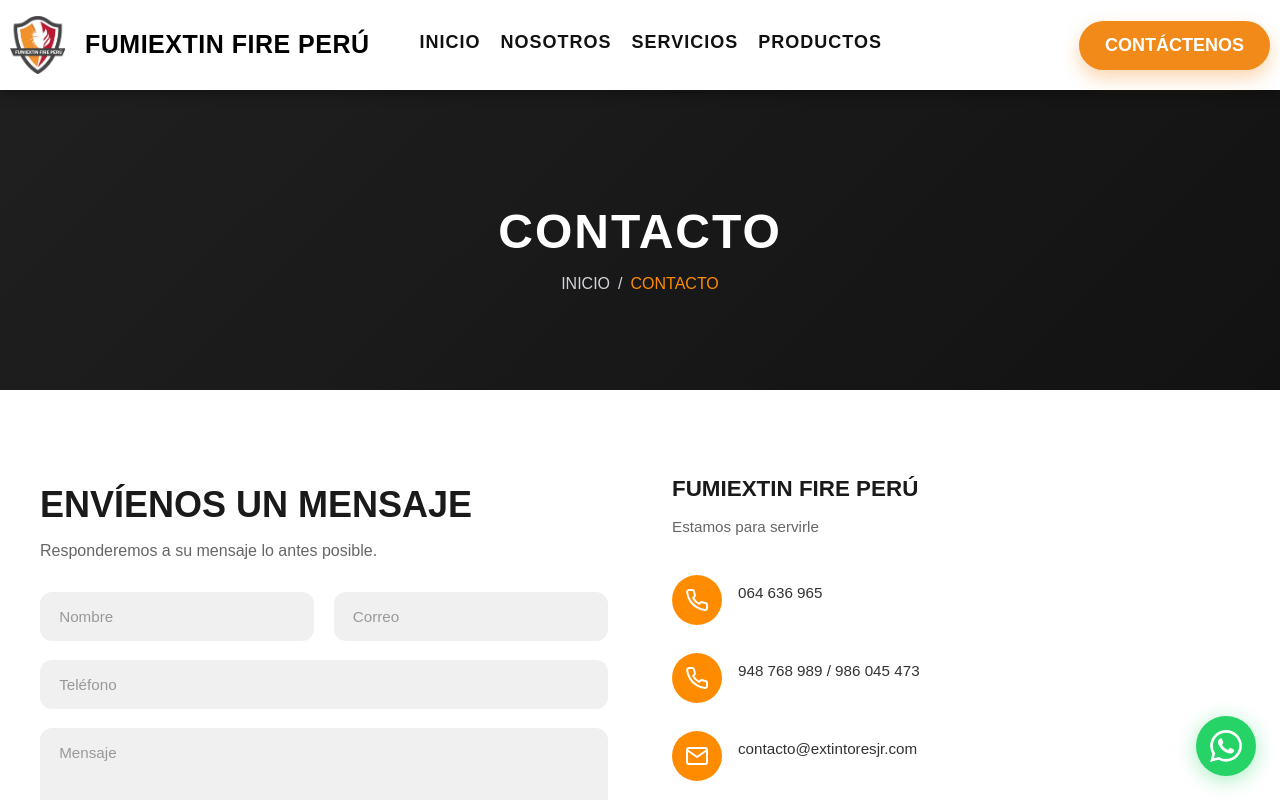
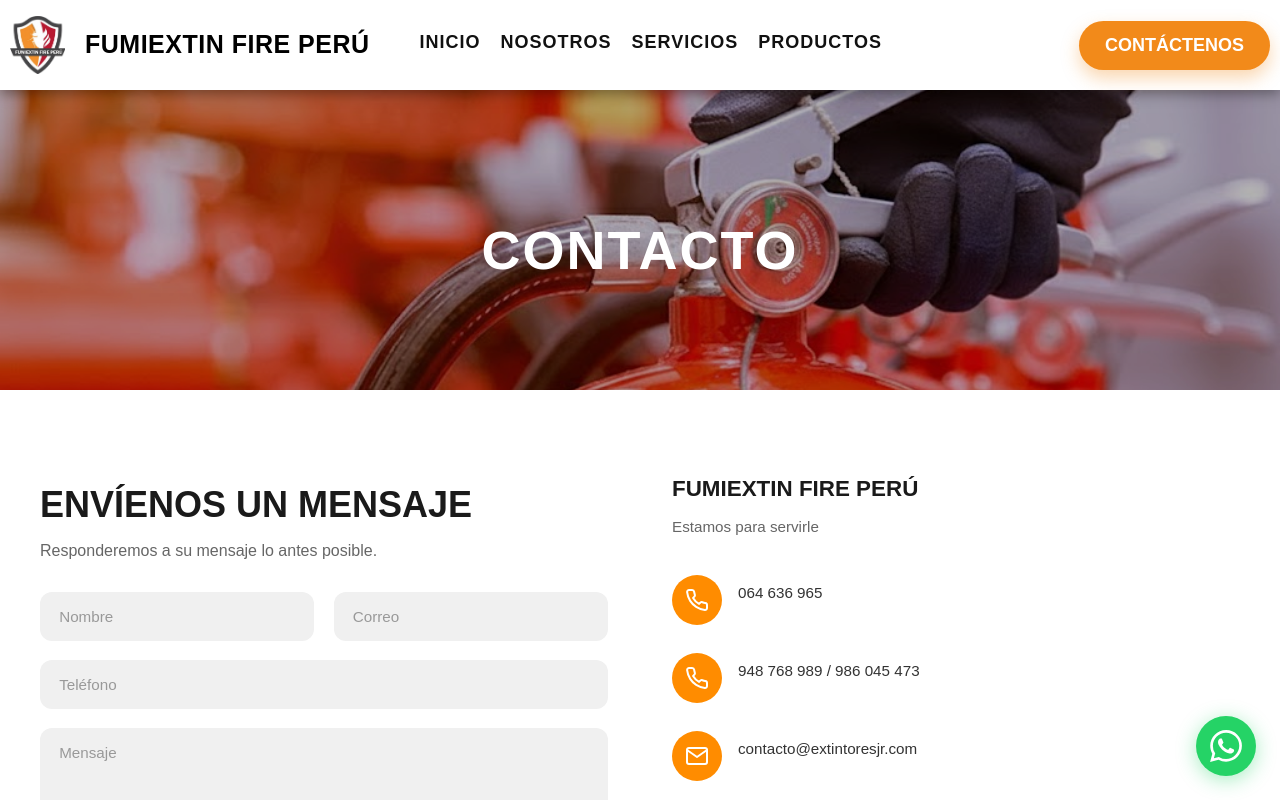
Before and after one commit to KevinChavez025/EXTINTORES, an Angular app: page /contacto in a window 1280 px wide. Shown: the top 800 px of the page. Built offline with nearby package versions, Linux system fonts and the light colour scheme; a web font is replaced by a local one.

Commit message:
90% de pagina completada

```diff
--- a/src/app/pages/contacto/contacto.css
+++ b/src/app/pages/contacto/contacto.css
@@ -11,6 +11,7 @@
   display: flex;
   align-items: center;
   justify-content: center;
+  background: url("/BannerContacto.webp") center/cover no-repeat;
 }
 
 .hero-overlay {
@@ -27,29 +28,12 @@
 }
 
 .hero-content h1 {
-  font-size: 3rem;
+  font-size: 54px;
   font-weight: bold;
   margin-bottom: 1rem;
   letter-spacing: 2px;
 }
 
-.breadcrumb {
-  font-size: 1rem;
-}
-
-.breadcrumb-home {
-  color: #d1d5db;
-}
-
-.breadcrumb-separator {
-  margin: 0 0.5rem;
-  color: #d1d5db;
-}
-
-.breadcrumb-current {
-  color: #ff8c00;
-  font-weight: 500;
-}
 
 /* Content Wrapper */
 .content-wrapper {
--- a/src/app/pages/contacto/contacto.html
+++ b/src/app/pages/contacto/contacto.html
@@ -4,11 +4,6 @@
     <div class="hero-overlay"></div>
     <div class="hero-content">
       <h1>CONTACTO</h1>
-      <p class="breadcrumb">
-        <span class="breadcrumb-home">INICIO</span>
-        <span class="breadcrumb-separator">/</span>
-        <span class="breadcrumb-current">CONTACTO</span>
-      </p>
     </div>
   </div>
 
--- a/src/app/pages/nosotros/nosotros.css
+++ b/src/app/pages/nosotros/nosotros.css
@@ -21,19 +21,12 @@
 }
 
 .banner-content h1 {
-  font-size: 42px;
+  font-size: 54px;
   font-weight: 700;
   margin-bottom: 10px;
 }
 
-.banner-content p {
-  font-size: 14px;
-  color: #ddd;
-}
 
-.banner-content span {
-  color: #f28c0f;
-}
 
 /* ===== CONTENIDO ===== */
 .nosotros-container {
--- a/src/app/pages/nosotros/nosotros.html
+++ b/src/app/pages/nosotros/nosotros.html
@@ -3,7 +3,6 @@
   <div class="overlay"></div>
   <div class="banner-content">
     <h1>NOSOTROS</h1>
-    <p>INICIO / <span>NOSOTROS</span></p>
   </div>
 </section>
 
```
Also changed, not shown: public/BannerContacto.webp (added).
